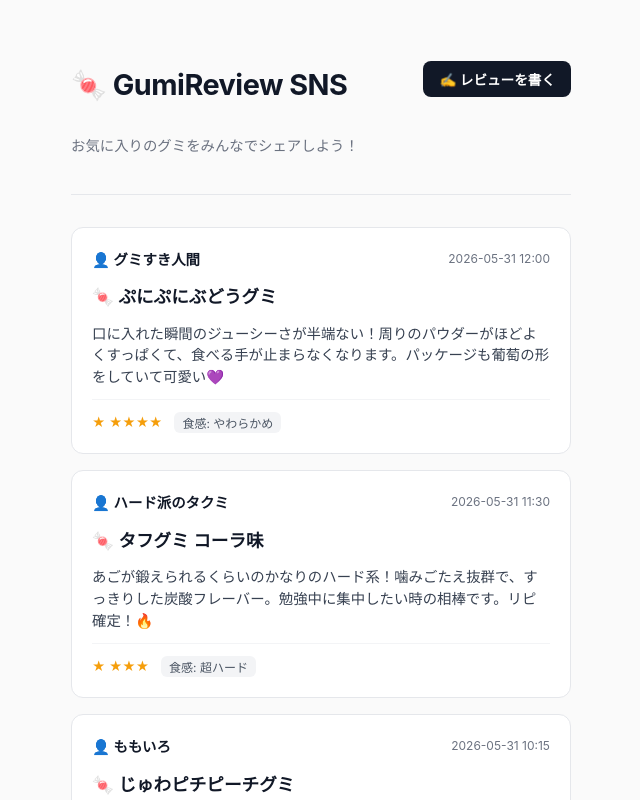
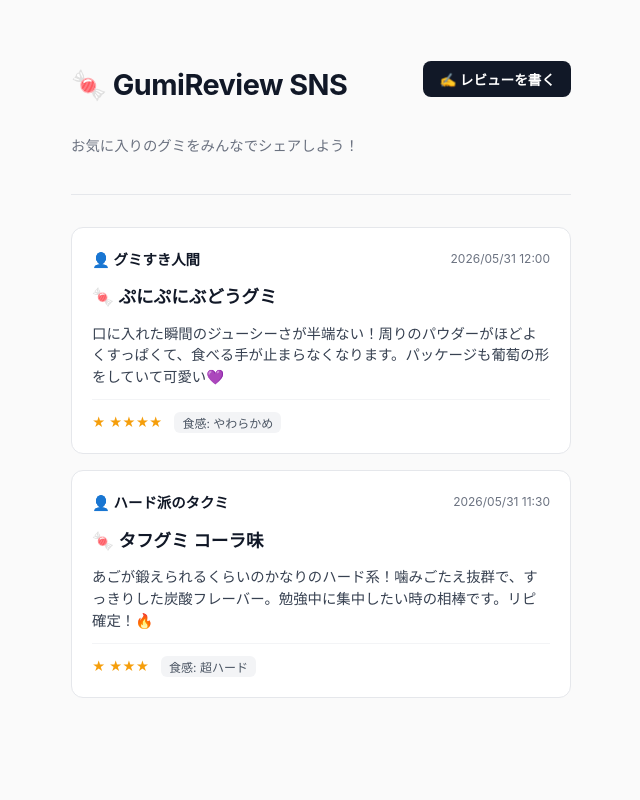
Before and after one commit to 17chitose/rikopia, a Next.js app: page / in a window 1280 px wide. Shown: the top 800 px of the page, without its empty margins (319-959 px from the left). Built offline with nearby package versions, Linux system fonts and the light colour scheme.

Commit message:
localStorage保存機能を実装

```diff
--- a/app/page.tsx
+++ b/app/page.tsx
@@ -1,50 +1,21 @@
 // app/page.tsx
-import React from "react";
+"use client"; // localStorageやuseStateを使うため、クライアントサイド（ブラウザ）で動かします
+
+import React, { useState, useEffect } from "react";
 import Link from "next/link"; // ページを移動するための「Link（リンク）」を読み込みます
-
-// グミの投稿データの「かたち（データ構造）」を定義します
-type Post = {
-  id: string;
-  author: string;
-  gummyName: string;
-  text: string;
-  stars: number;
-  hardness: string; // 食感（かたさ）
-  createdAt: string;
-};
-
-// 画面に表示する、サンプルの投稿データを3つ用意します
-const INITIAL_POSTS: Post[] = [
-  {
-    id: "1",
-    author: "グミすき人間",
-    gummyName: "ぷにぷにぶどうグミ",
-    text: "口に入れた瞬間のジューシーさが半端ない！周りのパウダーがほどよくすっぱくて、食べる手が止まらなくなります。パッケージも葡萄の形をしていて可愛い💜",
-    stars: 5,
-    hardness: "やわらかめ",
-    createdAt: "2026-05-31 12:00",
-  },
-  {
-    id: "2",
-    author: "ハード派のタクミ",
-    gummyName: "タフグミ コーラ味",
-    text: "あごが鍛えられるくらいのかなりのハード系！噛みごたえ抜群で、すっきりした炭酸フレーバー。勉強中に集中したい時の相棒です。リピ確定！🔥",
-    stars: 4,
-    hardness: "超ハード",
-    createdAt: "2026-05-31 11:30",
-  },
-  {
-    id: "3",
-    author: "ももいろ",
-    gummyName: "じゅわピチピーチグミ",
-    text: "まるで本物の桃を食べてるみたいな、ねっとりした贅沢な食感！ぷっくりしたハートの形をしていて見た目も映えます🍑✨",
-    stars: 5,
-    hardness: "ふつう",
-    createdAt: "2026-05-31 10:15",
-  },
-];
+import { getPosts, type Post } from "@/lib/storage"; // メモ帳から読み出す関数と、データの型を読み込みます
 
 export default function Home() {
+  // 投稿データを覚えておくための state（ステイト）です。最初は空のリストにしておきます
+  const [posts, setPosts] = useState<Post[]>([]);
+
+  // 画面が最初に表示された「瞬間」に1回だけ実行される処理です
+  useEffect(() => {
+    // メモ帳（localStorage）からすべてのレビューデータを読み込んで、画面に覚えさせます
+    const savedPosts = getPosts();
+    setPosts(savedPosts);
+  }, []);
+
   return (
     <main>
       {/* アプリのヘッダー部分 */}
@@ -61,7 +32,7 @@ export default function Home() {
 
       {/* タイムライン（投稿一覧） */}
       <div className="timeline">
-        {INITIAL_POSTS.map((post) => (
+        {posts.map((post) => (
           <div key={post.id} className="card">
             {/* 投稿の上の部分（名前や日付） */}
             <div className="card-header">
@@ -80,6 +51,13 @@ export default function Home() {
             </div>
           </div>
         ))}
+
+        {/* もし投稿が1件も無くなった場合の表示 */}
+        {posts.length === 0 && (
+          <p style={{ textAlign: "center", color: "var(--text-light)", marginTop: "40px" }}>
+            まだレビューがありません。最初のレビューを投稿してみましょう！✍️
+          </p>
+        )}
       </div>
     </main>
   );
--- /dev/null
+++ b/lib/storage.ts
@@ -0,0 +1,77 @@
+// lib/storage.ts
+
+// レビュー投稿のデータの「かたち」を定義します
+export type Post = {
+  id: string;
+  author: string;
+  gummyName: string;
+  text: string;
+  stars: number;
+  hardness: string; // かたさ
+  createdAt: string; // 投稿した時間
+};
+
+// メモ帳の引き出しに貼るラベルの名前です
+const STORAGE_KEY = "gummy_reviews_posts";
+
+// 最初の1回目の時に表示する、サンプル用の投稿データです
+const INITIAL_POSTS: Post[] = [
+  {
+    id: "1",
+    author: "グミすき人間",
+    gummyName: "ぷにぷにぶどうグミ",
+    text: "口に入れた瞬間のジューシーさが半端ない！周りのパウダーがほどよくすっぱくて、食べる手が止まらなくなります。パッケージも葡萄の形をしていて可愛い💜",
+    stars: 5,
+    hardness: "やわらかめ",
+    createdAt: "2026/05/31 12:00",
+  },
+  {
+    id: "2",
+    author: "ハード派のタクミ",
+    gummyName: "タフグミ コーラ味",
+    text: "あごが鍛えられるくらいのかなりのハード系！噛みごたえ抜群で、すっきりした炭酸フレーバー。勉強中に集中したい時の相棒です。リピ確定！🔥",
+    stars: 4,
+    hardness: "超ハード",
+    createdAt: "2026/05/31 11:30",
+  },
+];
+
+// 【読み込み】メモ帳からすべての投稿を読み出す関数（命令）です
+export function getPosts(): Post[] {
+  // サーバー側ではなく、ブラウザで動いているときだけ実行します
+  if (typeof window === "undefined") return INITIAL_POSTS;
+
+  const data = localStorage.getItem(STORAGE_KEY);
+
+  if (!data) {
+    // もしまだ一度もメモ帳に何も書いていなければ、最初のサンプルデータを保存しておきます
+    localStorage.setItem(STORAGE_KEY, JSON.stringify(INITIAL_POSTS));
+    return INITIAL_POSTS;
+  }
+
+  // 保存されているテキストデータを、プログラムが読める形に変換して返します
+  return JSON.parse(data);
+}
+
+// 【保存】新しい投稿をメモ帳に新しく書き加える関数（命令）です
+export function savePost(newPost: Omit<Post, "id" | "createdAt">): Post {
+  const posts = getPosts();
+
+  // 今の日時を取得します
+  const now = new Date();
+  const formattedDate = `${now.getFullYear()}/${String(now.getMonth() + 1).padStart(2, '0')}/${String(now.getDate()).padStart(2, '0')} ${String(now.getHours()).padStart(2, '0')}:${String(now.getMinutes()).padStart(2, '0')}`;
+
+  // 新しい投稿のデータを作ります（IDと時間を自動で割り振ります）
+  const post: Post = {
+    ...newPost,
+    id: Date.now().toString(), // 重複しない適当な数字をIDにします
+    createdAt: formattedDate,
+  };
+
+  // 新しい投稿が一番上にくるように、リストの先頭に追加します
+  const updatedPosts = [post, ...posts];
+
+  // メモ帳（localStorage）にテキストとして保存します
+  localStorage.setItem(STORAGE_KEY, JSON.stringify(updatedPosts));
+  return post;
+}
```
Also changed, not shown: app/new/page.tsx (+17 -9 lines).
